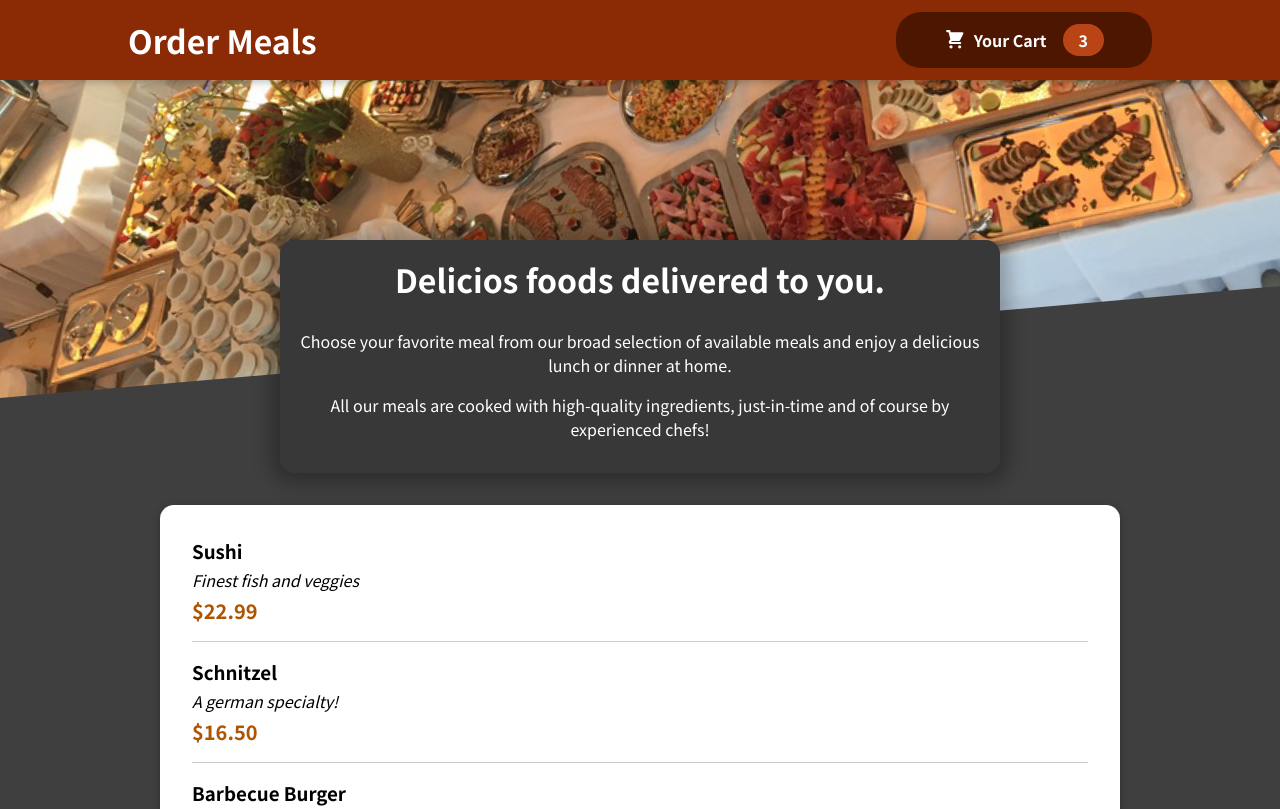
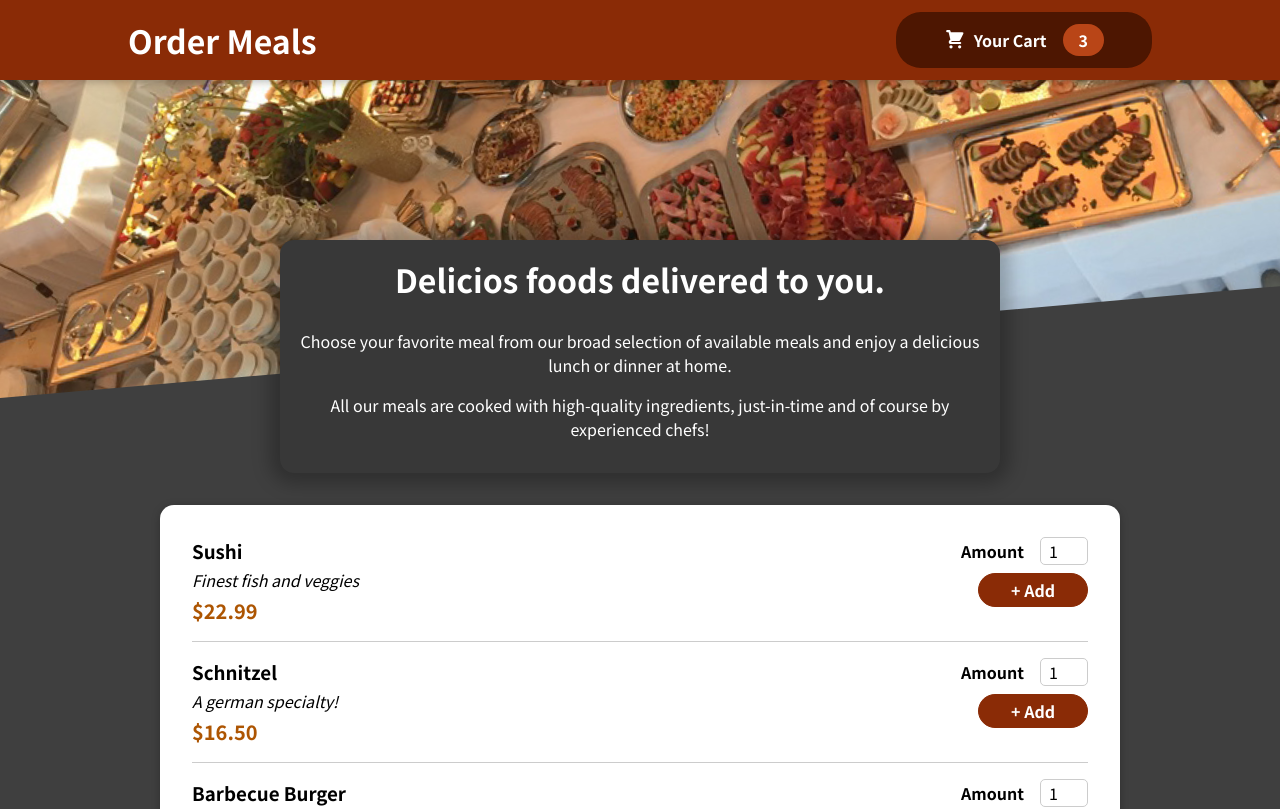
Before and after one commit to wasimhyder09/react-food-app, a JavaScript app: page / in a window 1280 px wide. Shown: the top 809 px of the page. Built offline with nearby package versions, Linux system fonts and the light colour scheme.

Commit message:
Added input form

```diff
--- a/src/components/Meals/MealItem.js
+++ b/src/components/Meals/MealItem.js
@@ -1,4 +1,5 @@
 import classes from './MealItem.module.css';
+import MealItemForm from './MealItemForm';
 const MealItem = props => {
   const price = `$${props.price.toFixed(2)}`
   return <li className={classes.meal}>
@@ -8,7 +9,7 @@
       <div className={classes.price}>{price}</div>
     </div>
     <div>
-
+      <MealItemForm />
     </div>
   </li>
 };
--- a/src/components/Meals/MealItemForm.js
+++ b/src/components/Meals/MealItemForm.js
@@ -0,0 +1,21 @@
+import classes from './MealItemForm.module.css';
+import Input from '../UI/Input';
+
+const MealItemForm = props => {
+  return <form className={classes.form}>
+    <Input
+      label="Amount"
+      input={{
+        id: 'amount',
+        type: 'number',
+        min: '1',
+        max: '5',
+        step: '1',
+        defaultValue: '1'
+      }}
+    />
+    <button>+ Add</button>
+  </form>
+};
+
+export default MealItemForm;
--- /dev/null
+++ b/src/components/Meals/MealItemForm.module.css
@@ -0,0 +1,20 @@
+.form {
+  text-align: right;
+}
+
+.form button {
+  font: inherit;
+  cursor: pointer;
+  background-color: #8a2b06;
+  border: 1px solid #8a2b06;
+  color: white;
+  padding: 0.25rem 2rem;
+  border-radius: 20px;
+  font-weight: bold;
+}
+
+.form button:hover,
+.form button:active {
+  background-color: #641e03;
+  border-color: #641e03;
+}
--- /dev/null
+++ b/src/components/UI/Input.js
@@ -0,0 +1,10 @@
+import classes from './Input.module.css'
+
+const Input = props => {
+  return <div className={classes.input}>
+    <label htmlFor={props.input.id}>{props.label}</label>
+    <input {...props.input} />
+  </div>
+};
+
+export default Input;
--- /dev/null
+++ b/src/components/UI/Input.module.css
@@ -0,0 +1,18 @@
+.input {
+  display: flex;
+  align-items: center;
+  margin-bottom: 0.5rem;
+}
+
+.input label {
+  font-weight: bold;
+  margin-right: 1rem;
+}
+
+.input input {
+  width: 3rem;
+  border-radius: 5px;
+  border: 1px solid #ccc;
+  font: inherit;
+  padding-left: 0.5rem;
+}
```
